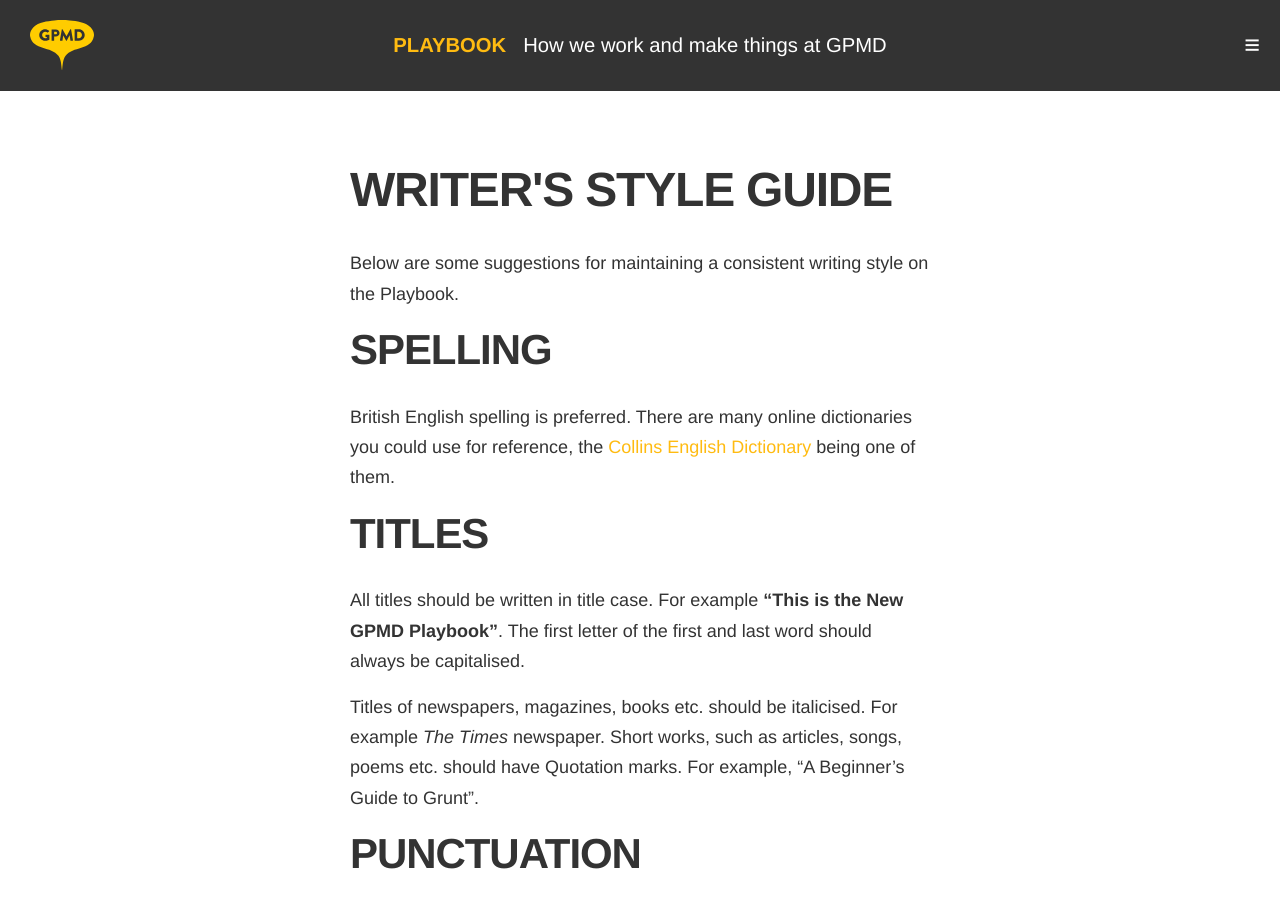
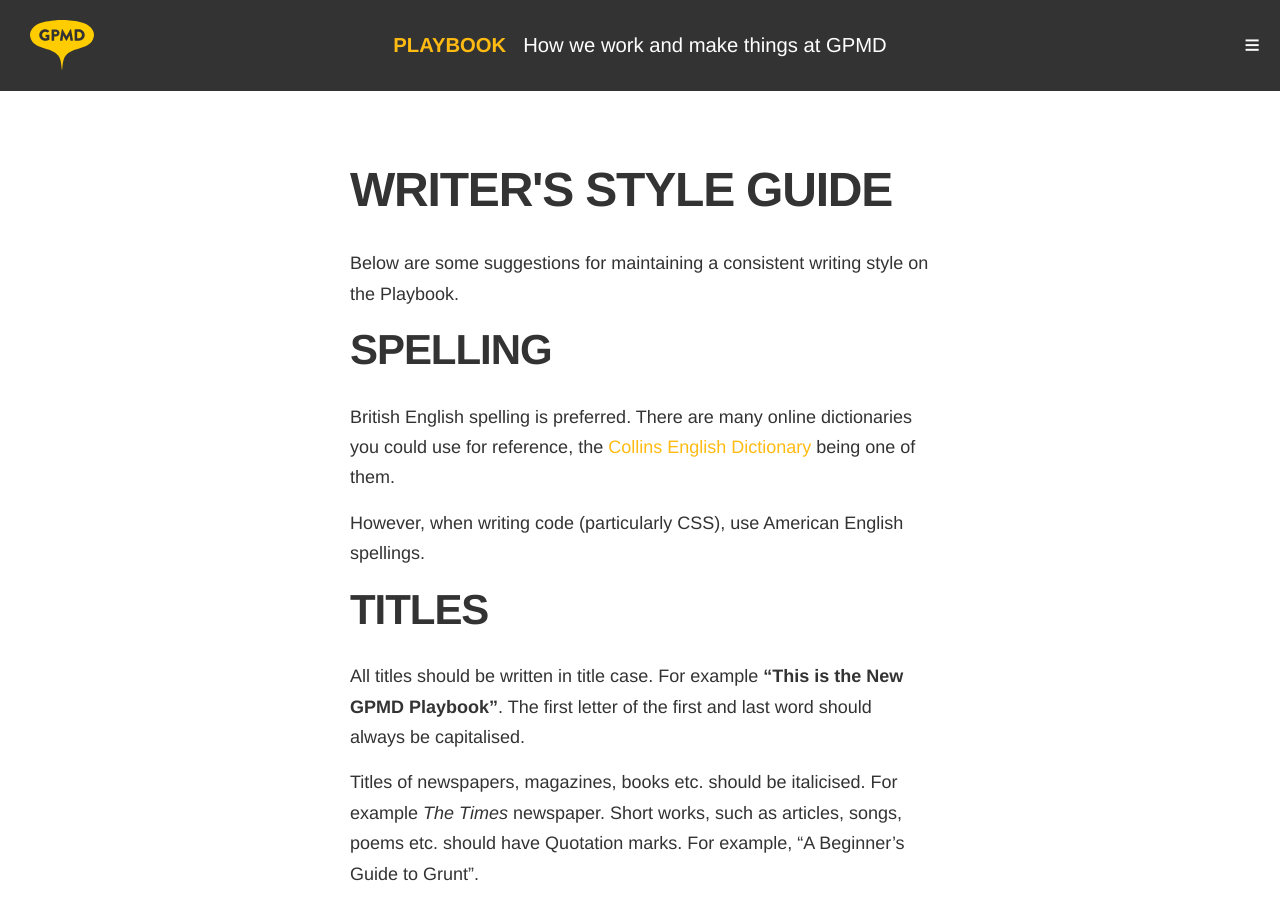
Before and after one commit to gpmd/playbook, a Jekyll site: the page built from _posts/pages/2014-03-11-writers-style-guide.md, in a window 1280 px wide and 900 px high. Built offline with Jekyll 4.4.1, drawn with Linux system fonts in a browser that asks for light colours; nearby versions of some CDN libraries; Markdown is read by kramdown in place of the engine named in the settings.

Commit message:
Updated 2014-03-11-writers-style-guide.md

```diff
--- a/_posts/pages/2014-03-11-writers-style-guide.md
+++ b/_posts/pages/2014-03-11-writers-style-guide.md
@@ -10,6 +10,8 @@
 ## Spelling
 
 British English spelling is preferred. There are many online dictionaries you could use for reference, the [Collins English Dictionary](http://www.collinsdictionary.com/ "Collins English Dictionary") being one of them.
+
+However, when writing code (particularly CSS), use American English spellings.
 
 ## Titles
 
```
